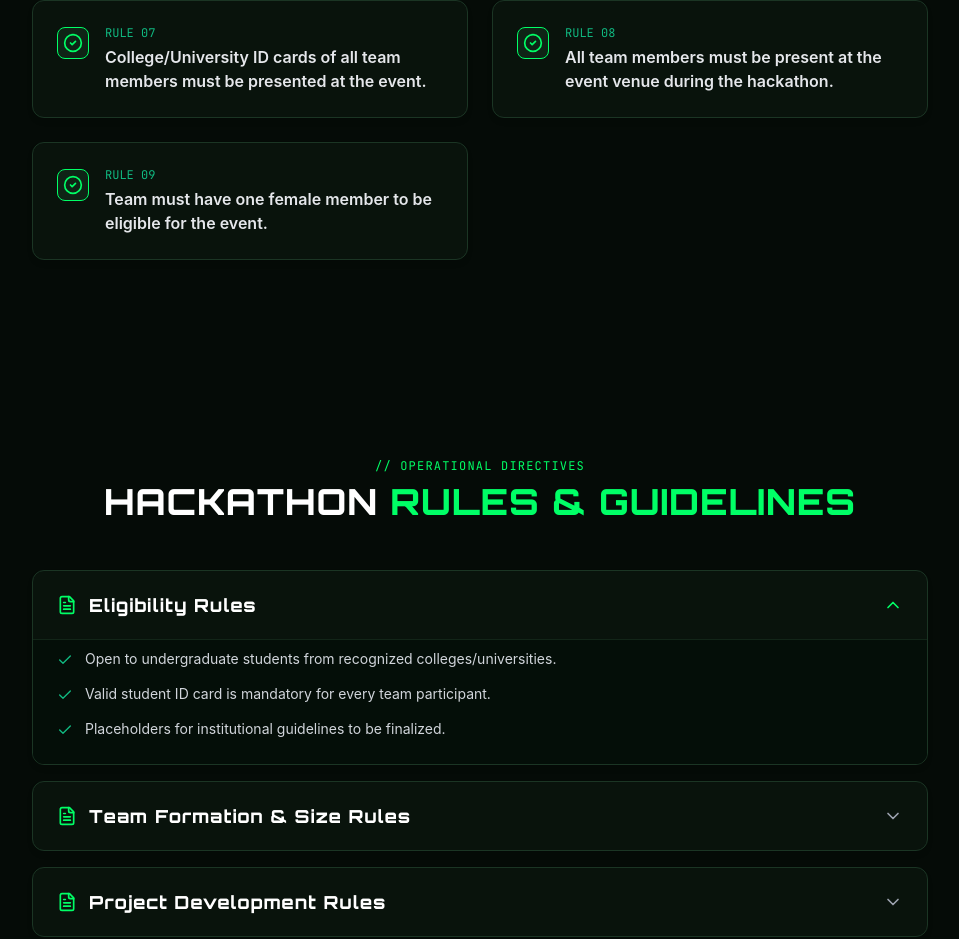
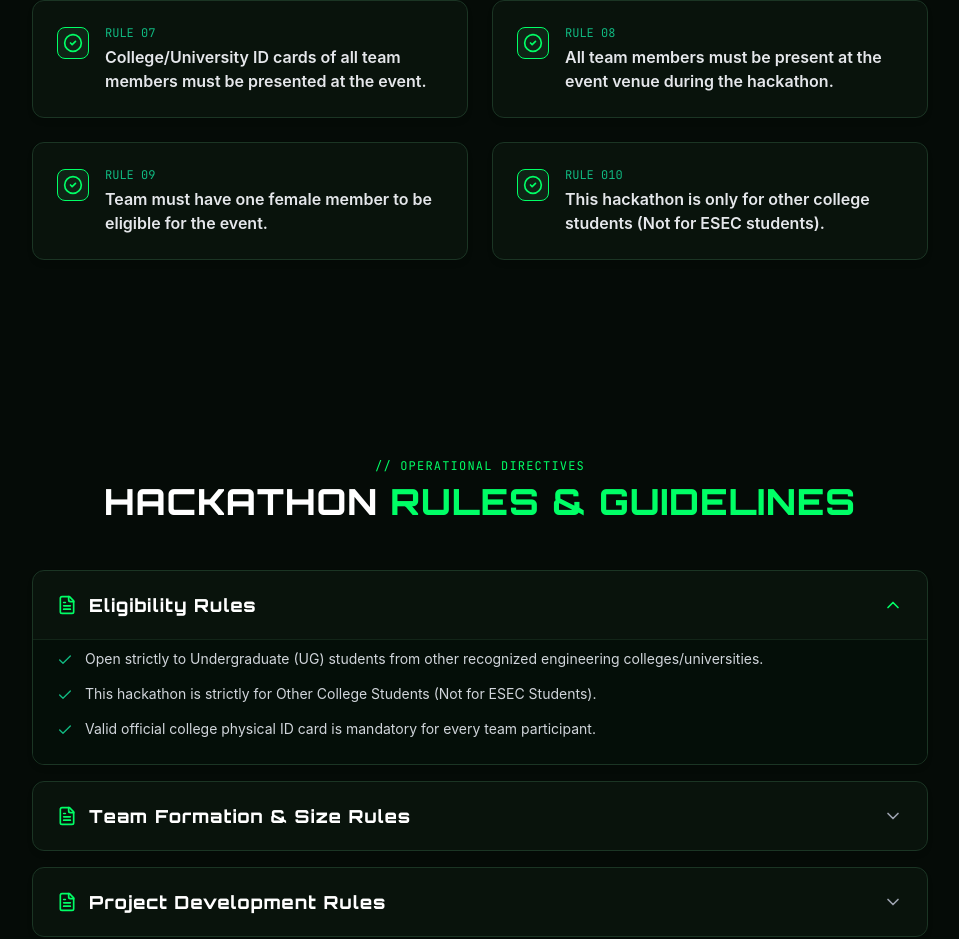
Before and after one commit to kuttyhari07/Codienych1.0-portal, a React (Vite) app in the folder client/: page / in a window 1280 px wide. Shown: the part 4837-5776 px from the top of the page, without its empty margins (160-1119 px from the left). Built offline with nearby package versions, Linux system fonts and the light colour scheme; no server answers.

Commit message:
Add rule and FAQ: strictly for other college students, not for ESEC students

```diff
--- a/client/src/sections/FaqSection.jsx
+++ b/client/src/sections/FaqSection.jsx
@@ -17,7 +17,7 @@ const faqs = [
   },
   {
     q: 'Who can participate?',
-    a: 'Only Undergraduate (UG) students from recognized colleges and universities are eligible to participate.',
+    a: 'Only Undergraduate (UG) students from other recognized colleges and universities are eligible. This hackathon is strictly for Other College Students (Not for ESEC Students).',
   },
   {
     q: 'What is the registration fee?',
--- a/client/src/sections/HackathonRulesSection.jsx
+++ b/client/src/sections/HackathonRulesSection.jsx
@@ -6,9 +6,9 @@ const rulesCategories = [
     id: 'eligibility',
     title: 'Eligibility Rules',
     content: [
-      'Open to undergraduate students from recognized colleges/universities.',
-      'Valid student ID card is mandatory for every team participant.',
-      'Placeholders for institutional guidelines to be finalized.',
+      'Open strictly to Undergraduate (UG) students from other recognized engineering colleges/universities.',
+      'This hackathon is strictly for Other College Students (Not for ESEC Students).',
+      'Valid official college physical ID card is mandatory for every team participant.',
     ],
   },
   {
--- a/client/src/sections/TeamRulesSection.jsx
+++ b/client/src/sections/TeamRulesSection.jsx
@@ -11,6 +11,7 @@ const teamRulesList = [
   'College/University ID cards of all team members must be presented at the event.',
   'All team members must be present at the event venue during the hackathon.',
   'Team must have one female member to be eligible for the event.',
+  'This hackathon is only for other college students (Not for ESEC students).',
 ];
 
 const TeamRulesSection = () => {
```
